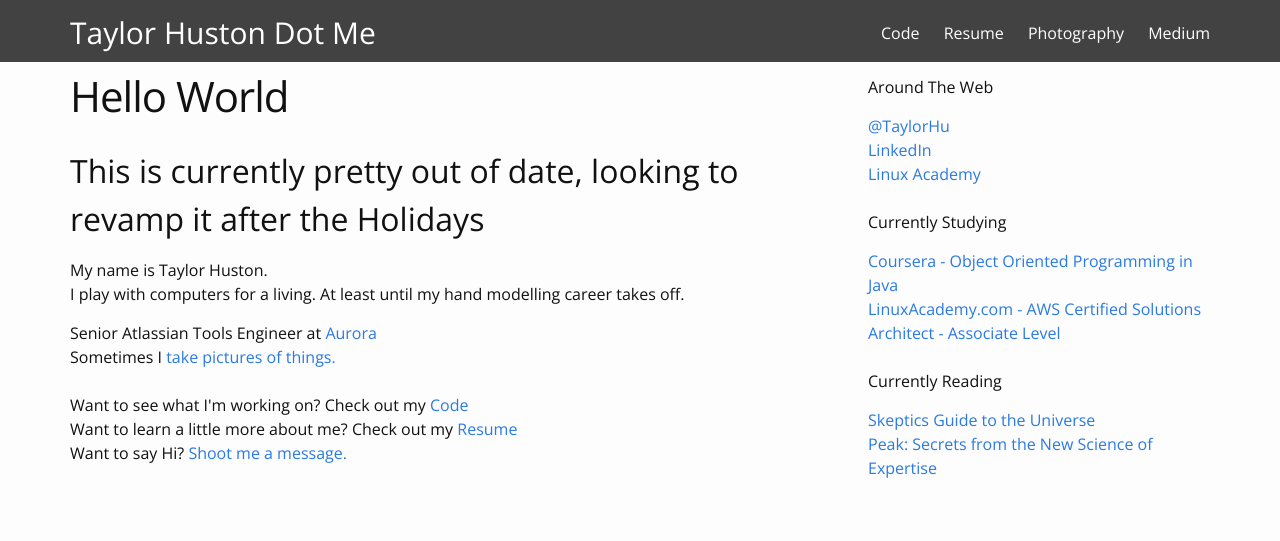
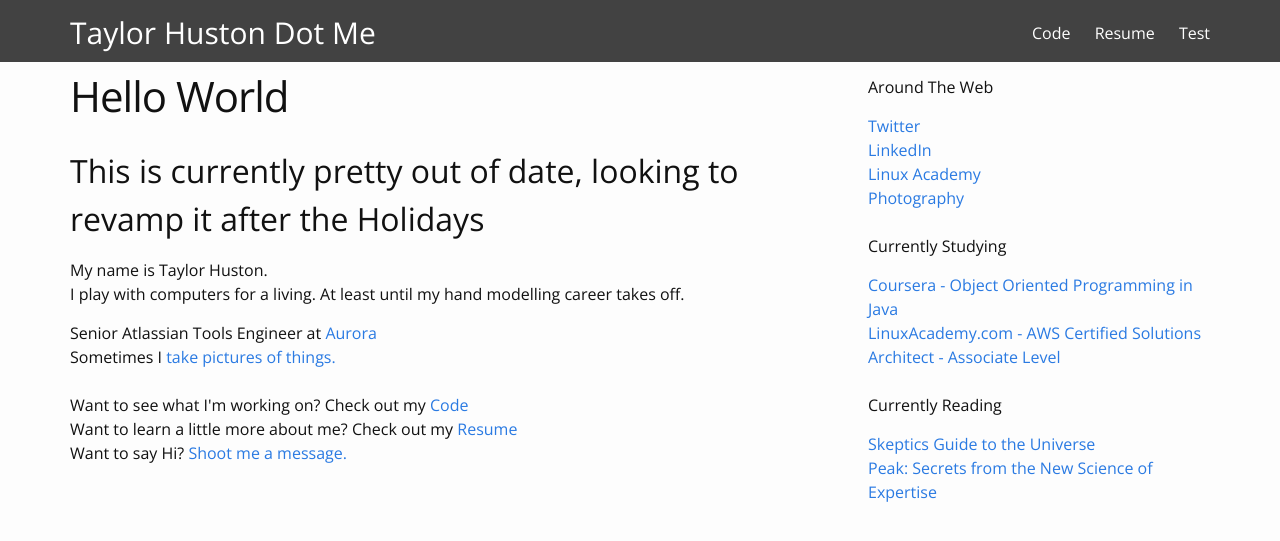
Before and after one commit to TaylorHuston/taylorhuston.github.io, a Jekyll site: the page built from index.html, in a window 1280 px wide, cut to the strip 0-566 px from the top of the page. Shown: the top 541 px of the strip. Built offline with Jekyll 4.4.1, drawn with Linux system fonts in a browser that asks for light colours; some web fonts are replaced.

Commit message:
Update sidebar and header

```diff
--- a/_includes/header.html
+++ b/_includes/header.html
@@ -19,8 +19,6 @@
           <a class="page-link" href="{{ page.url | prepend: site.baseurl }}">{{ page.title }}</a>
           {% endif %}
         {% endfor %}
-        <a class="page-link" href="http://www.taylorhustonphotography.com" target="_blank">Photography</a>
-        <a class="page-link" href="https://medium.com/@taylorhuston" target="_blank">Medium</a>
       </div>
     </nav>
 
--- a/_includes/sidebar.html
+++ b/_includes/sidebar.html
@@ -1,11 +1,13 @@
 <div class="sidebar">
 
   <h4>Around The Web</h4>
-  <a href="https://twitter.com/TaylorHu" target="_blank">@TaylorHu</a>
+  <a href="https://twitter.com/TaylorHu" target="_blank">Twitter</a>
   <br />
   <a href="https://www.linkedin.com/in/taylorhuston" target="_blank">LinkedIn</a>
   <br />
   <a href="https://linuxacademy.com/profile/show/user/name/taylor.a.huston@gmail.com" target="_blank">Linux Academy</a>
+  <br />
+  <a href="http://www.taylorhustonphotography.com" target="_blank">Photography</a>
   <br /><br />
   <h4>Currently Studying</h4>
   <a href="https://www.coursera.org/learn/object-oriented-java" target="_blank">Coursera - Object Oriented Programming
--- /dev/null
+++ b/guides/test.html
@@ -0,0 +1,6 @@
+---
+layout: page
+title: Test
+---
+
+Test
```
